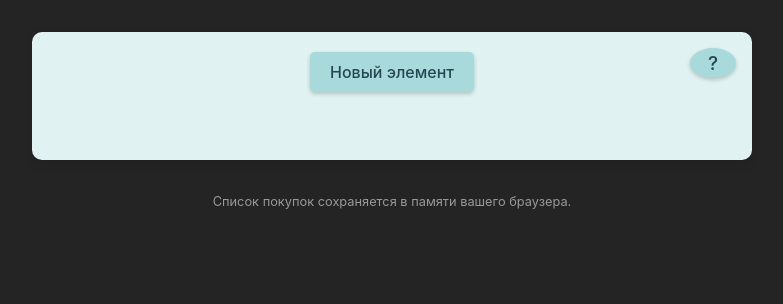
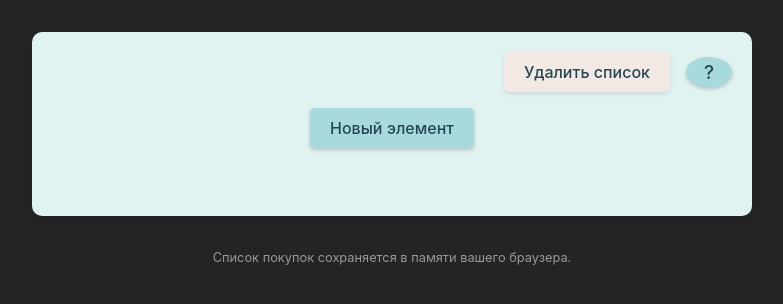
Before and after one commit to Vraygel/shopping_list, a React (Vite) app in the folder list-products/: page / in a window 1280 px wide. Shown: the top 304 px of the page, without its empty margins (248-1031 px from the left). Built offline with nearby package versions, Linux system fonts and the light colour scheme; the HTML template or start-up script is replaced by a standard one.

Commit message:
Добавлена кнопка удалить список

```diff
--- a/list-products/src/App.css
+++ b/list-products/src/App.css
@@ -15,6 +15,13 @@
   border-radius: 10px;
   box-shadow: 0px 4px 8px rgba(0, 0, 0, 0.1); /* Тень */
 }
+.app-buttons-container{
+    display: flex;
+    justify-content: flex-end;
+    align-items: center;
+    width: 100%;
+    margin-bottom: 1rem;
+}
 
 .local-storage-info {
   font-size: 0.8rem;
@@ -26,6 +33,22 @@
   width: 100%;
 }
 
+.clear-list-button{
+    margin-right: 1rem;
+    padding: 10px 20px;
+    background-color: #f2e9e4; /* Почти белый */
+    color: #264653; /* Темно-зеленый */
+    border: none;
+    border-radius: 5px;
+    cursor: pointer;
+    box-shadow: 0px 2px 4px rgba(0, 0, 0, 0.1); /* Тень */
+    transition: background-color 0.3s ease, box-shadow 0.3s ease; /* Плавные изменения */
+}
+.clear-list-button:hover {
+	background-color: #d0d0d0;
+	box-shadow: 0px 3px 5px rgba(0, 0, 0, 0.3); /* Тень при наведении */
+}
+
 @media (max-width: 480px) {
   /* Адаптивность для мобильных */
   .app-container {
--- a/list-products/src/App.jsx
+++ b/list-products/src/App.jsx
@@ -107,17 +107,25 @@ function App() {
     setShoppingList(shoppingListCopy);
   };
 
+  const handleClearList = () => {
+    setShoppingList([]);
+    localStorage.removeItem('shoppingList');
+  };
+
   return (
     <div className="app-container">
-      <HelpButton/>
+        <div className="app-buttons-container">
+            <button className="clear-list-button" onClick={handleClearList}>Удалить список</button> {/* Перемещено */}
+            <HelpButton/> {/* Перемещено */}
+        </div>
       <AddItem onAddItem={handleAddItem} />
       <ShoppingList
         shoppingList={shoppingList}
         onDeleteItem={deleteElement}
         onEditItem={handleEditChange}
-        handleDragStart={handleDragStart} // Добавлено
-        handleDragEnter={handleDragEnter} // Добавлено
-        handleDragEnd={handleDragEnd} // Добавлено
+        handleDragStart={handleDragStart}
+        handleDragEnter={handleDragEnter}
+        handleDragEnd={handleDragEnd}
       />
       <p className="local-storage-info">
         Список покупок сохраняется в памяти вашего браузера.
--- a/list-products/src/components/HelpButton.css
+++ b/list-products/src/components/HelpButton.css
@@ -1,9 +1,3 @@
-.help-container {
-		position: absolute;
-		top: 1rem;
-		right: 1rem;
-}
-
 .help-button {
 		background-color: #a8dadc; /* Бирюзовый */
 		color: #264653; /* Темно-зеленый */
--- a/list-products/src/components/HelpButton.jsx
+++ b/list-products/src/components/HelpButton.jsx
@@ -14,7 +14,7 @@ function HelpButton() {
 	};
 
 	return (
-		<div className="help-container">
+		<div className="help-container"> {/*Удален*/}
 			<button
 				className="help-button"
 				onClick={handleOpenModal}
```
Also changed, not shown: list-products/public/project_memory.txt.
